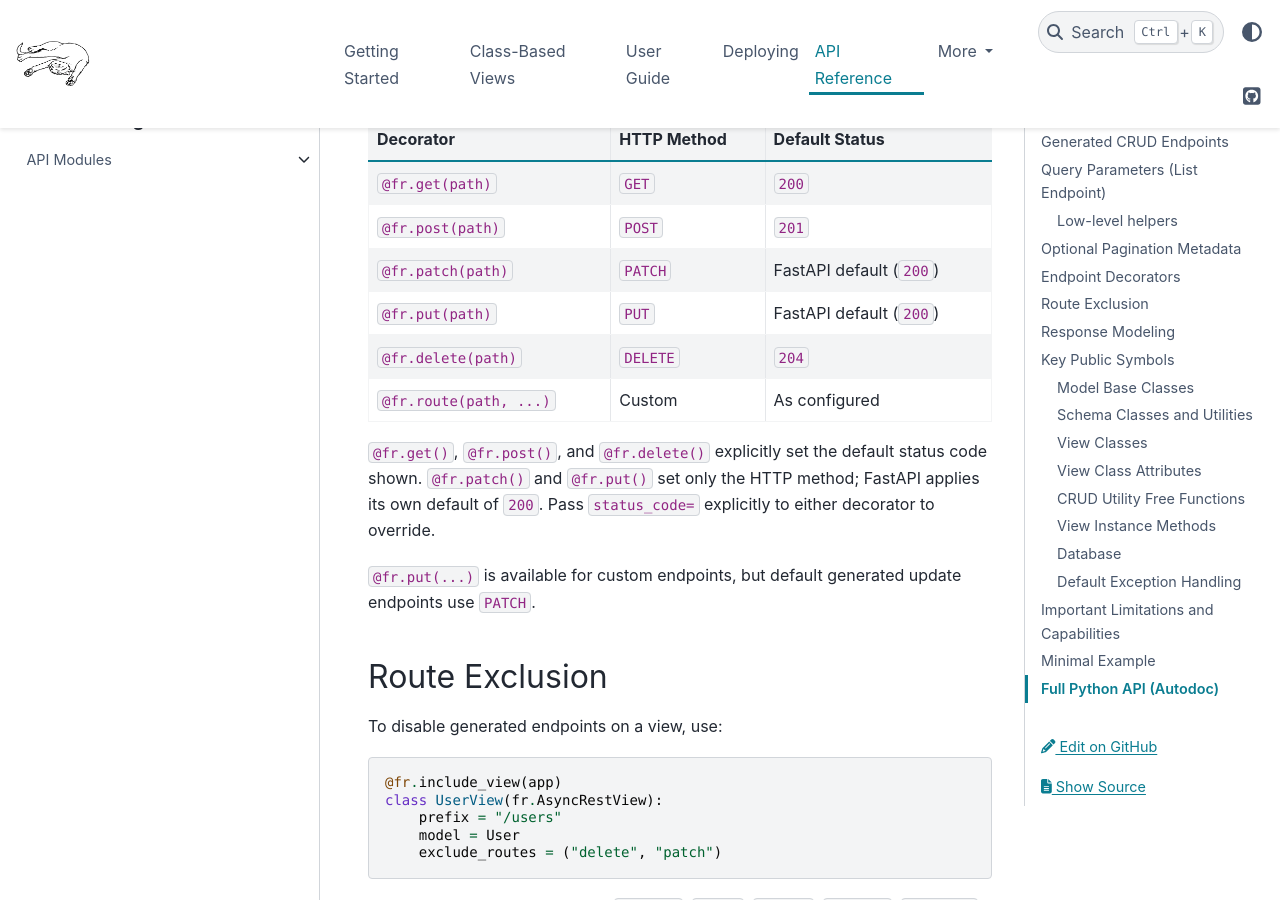
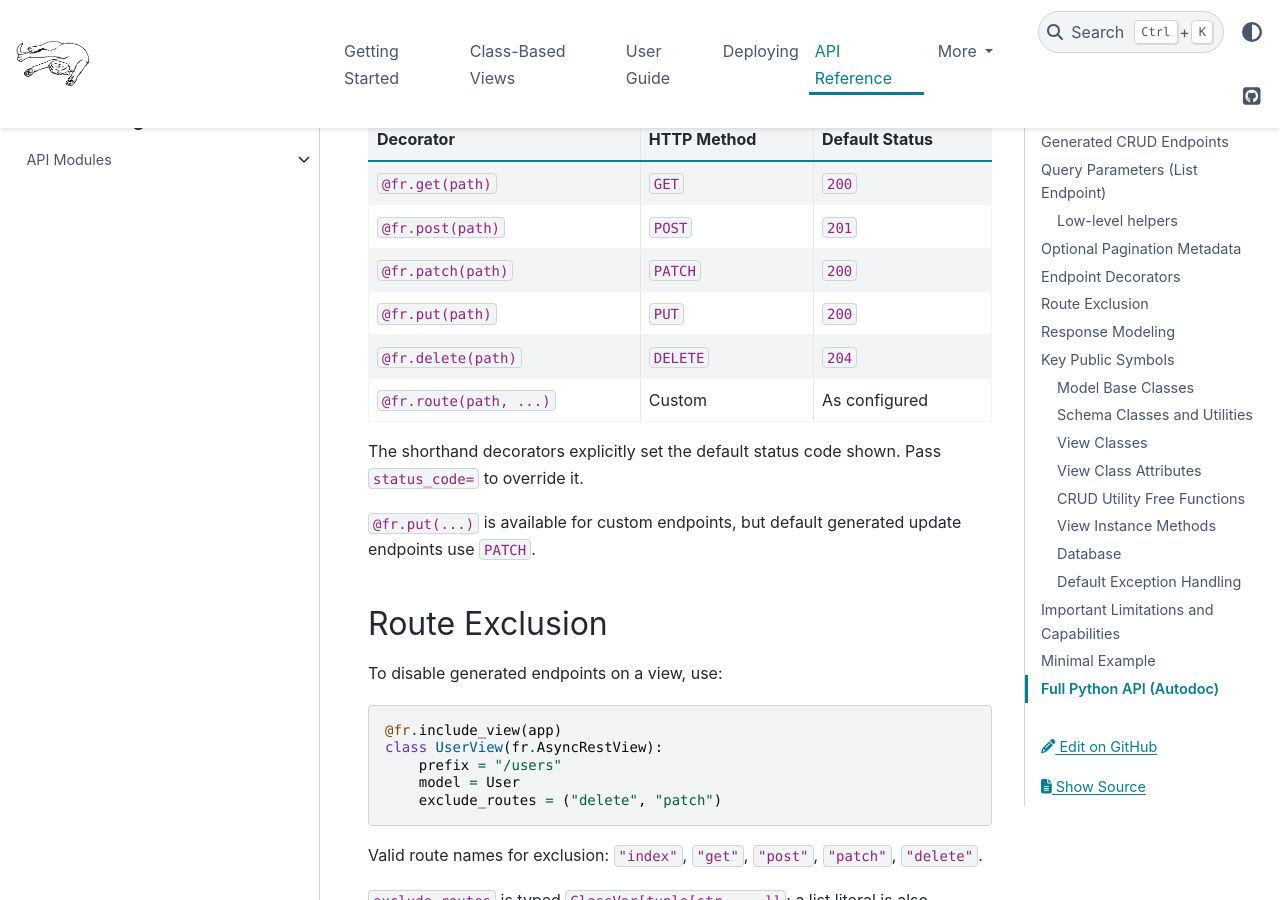
Before and after one commit to rjprins/fastapi-restly, a Sphinx documentation site: the page built from docs/api_reference.md, in a window 1280 px wide and 900 px high, scrolled down 3208 px. Built offline with Sphinx 7.4.7 and the PyData theme 0.15.4, drawn with Linux system fonts in a browser that asks for light colours.

Commit message:
Normalize method decorator status defaults

```diff
--- a/docs/api_reference.md
+++ b/docs/api_reference.md
@@ -107,14 +107,13 @@
 |---|---|---|
 | `@fr.get(path)` | `GET` | `200` |
 | `@fr.post(path)` | `POST` | `201` |
-| `@fr.patch(path)` | `PATCH` | FastAPI default (`200`) |
-| `@fr.put(path)` | `PUT` | FastAPI default (`200`) |
+| `@fr.patch(path)` | `PATCH` | `200` |
+| `@fr.put(path)` | `PUT` | `200` |
 | `@fr.delete(path)` | `DELETE` | `204` |
 | `@fr.route(path, ...)` | Custom | As configured |
 
-`@fr.get()`, `@fr.post()`, and `@fr.delete()` explicitly set the default status code shown.
-`@fr.patch()` and `@fr.put()` set only the HTTP method; FastAPI applies its own default of `200`.
-Pass `status_code=` explicitly to either decorator to override.
+The shorthand decorators explicitly set the default status code shown. Pass
+`status_code=` to override it.
 
 `@fr.put(...)` is available for custom endpoints, but default generated update endpoints use `PATCH`.
 
```
Also changed, not shown: docs/howto_override_endpoints.md (+3 -3 lines), 2 other files.
